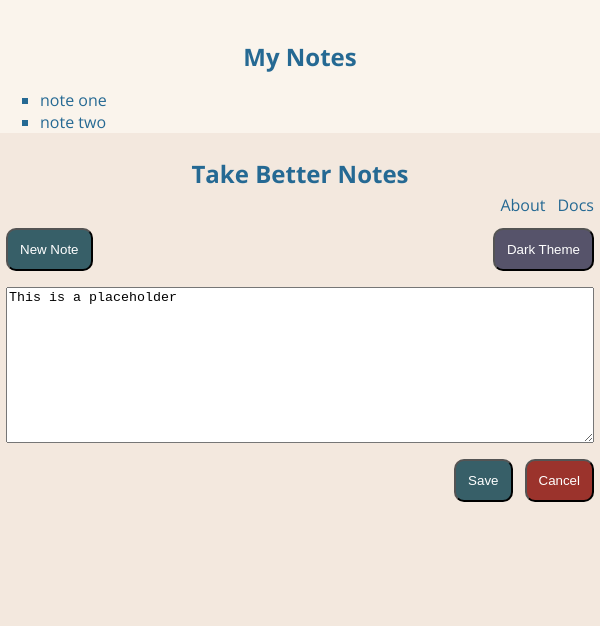
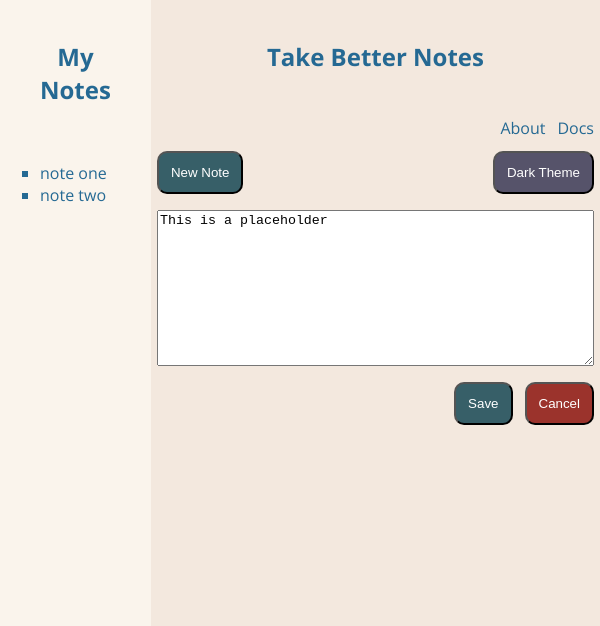
Before and after one commit to hjl20/acit1620-note-taker, a plain HTML site: page index.html in a window 600 px wide. Shown: the top 626 px of the page. Drawn offline with nearby package versions, Linux system fonts and the light colour scheme.

Commit message:
Remove unused css and fix header/h2 padding

```diff
--- a/css/stylesheet.css
+++ b/css/stylesheet.css
@@ -1,14 +1,8 @@
 @import url('https://fonts.googleapis.com/css2?family=Open+Sans:wght@400;700&display=swap');
-/* DESKTOP */
+/* MOBILE */
 
 header {
     background-color: #faf4ec;
-    min-height: 100vh;
-}
-
-header > h2 {
-    margin: 0;
-    padding-top: 5vh;
 }
 
 ul {
@@ -29,23 +23,17 @@ h2, h3 {
     text-align: center;
 }
 
+h2 {
+    margin: 0 0;
+    padding: 1vh;
+}
+
 button {
     padding: 1.5vh;
     border-radius: 10px;
     cursor: pointer;
     margin: 1vh 1vw;
 }
-
-.grid-body {
-    display: grid;
-    grid-template-columns: 1fr 4fr;
-}
-
-.grid-body-col-2 {
-    display: grid;
-    grid-template-rows: 4fr 1fr;
-}
-
 
 .ul-about {
     list-style-type: none;
@@ -102,19 +90,25 @@ button {
     }
 }
 
-/* MOBILE */
-@media screen and (max-width:600px) {
+/* DESKTOP */
+@media screen and (min-width:600px) {
+
     .grid-body {
-        display: block;
+        display: grid;
+        grid-template-columns: 1fr 4fr;
+    }
+
+    .grid-body-col-2 {
+        display: grid;
+        grid-template-rows: 4fr 1fr;
     }
 
     header {
-        min-height: 5vh;
+        min-height: 100vh;
     }
 
     h2 {
-        padding-top: 1vh;
-        margin: 0;
+        padding: 5vh;
     }
 
 }
```
